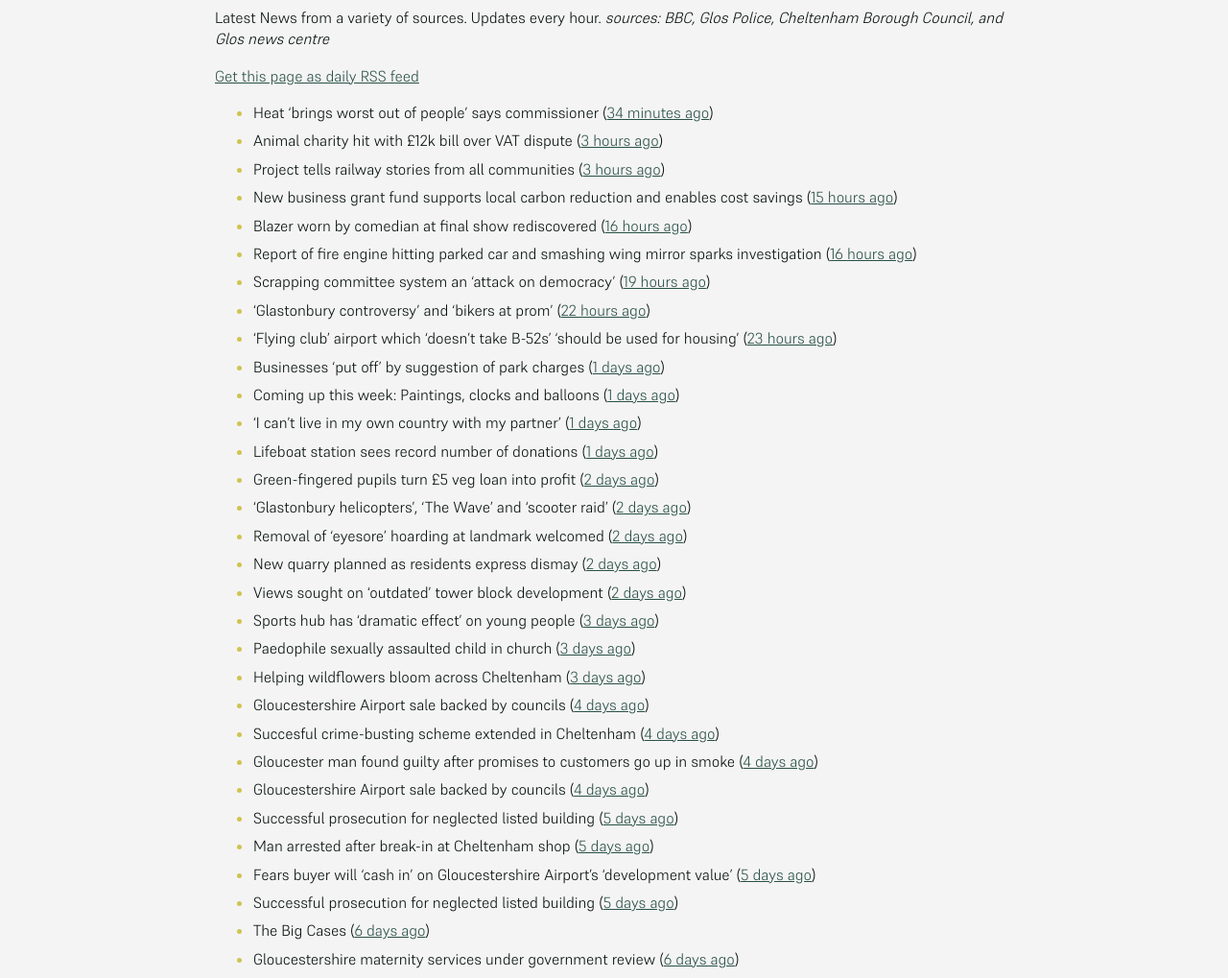
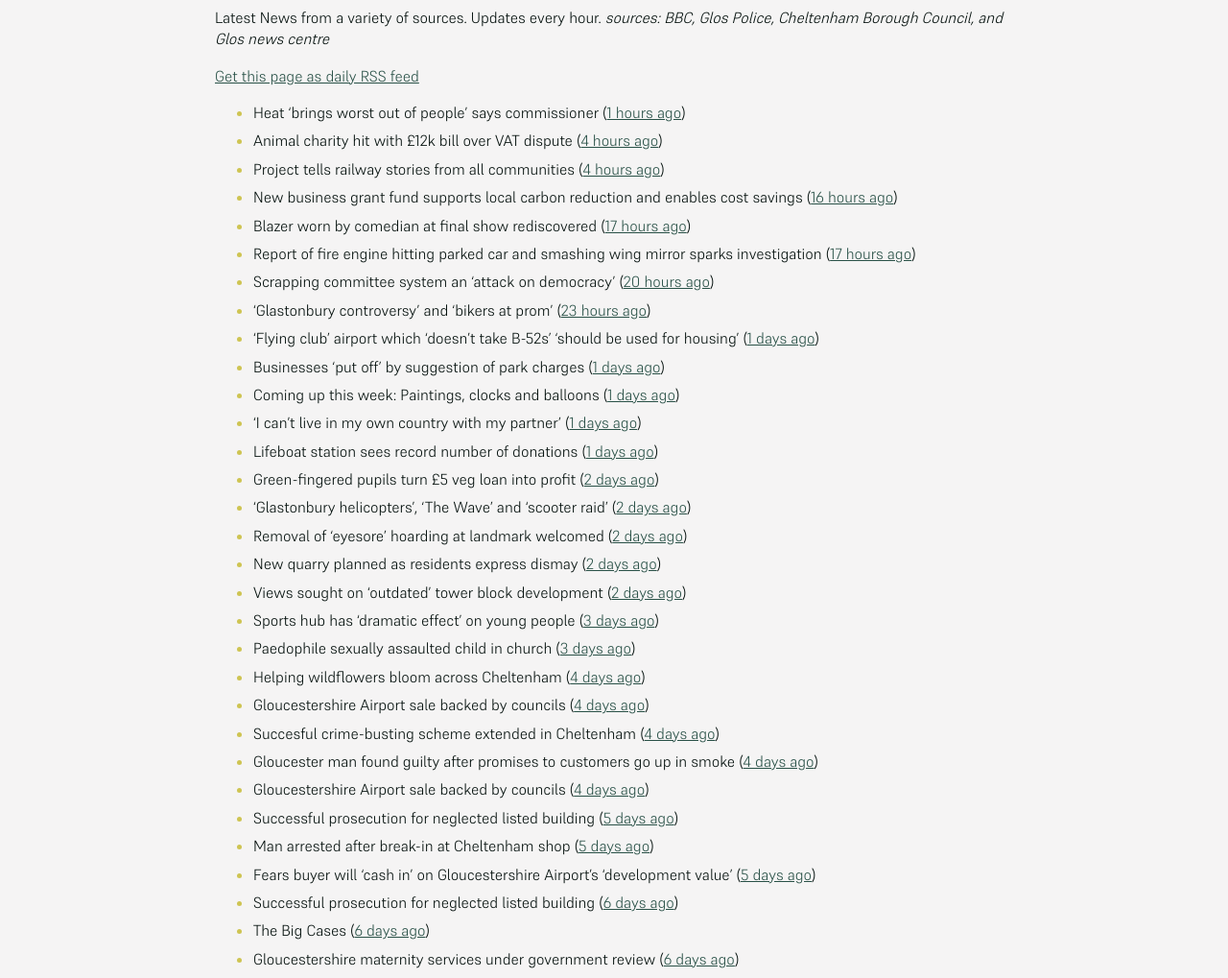
Before and after one commit to mat-0/cheltenham-open-data, a Jekyll site: the page built from _pages/news.md, in a window 1280 px wide and 1400 px high. Shown: the part 266-1285 px from the top of the window at 96% size. Built offline with Jekyll 4.4.1, drawn with Linux system fonts in a browser that asks for light colours; some of the changed text lies outside the part shown.

Commit message:
Updated 2025-07-01 09:57:45

```diff
--- a/_pages/news.md
+++ b/_pages/news.md
@@ -12,15 +12,15 @@ _sources: BBC, Glos Police, Cheltenham Borough Council, and Glos news centre_
 [Get this page as daily RSS feed](/daily.rss)
 
 <!-- news_marker starts -->
-- Heat 'brings worst out of people' says commissioner ([34 minutes ago](https://www.bbc.com/news/articles/ckgjjx0ypwpo))
-- Animal charity hit with £12k bill over VAT dispute ([3 hours ago](https://www.bbc.com/news/articles/cglzy4518y9o))
-- Project tells railway stories from all communities ([3 hours ago](https://www.bbc.com/news/articles/c0l4z258kypo))
-- New business grant fund supports local carbon reduction and enables cost savings ([15 hours ago](https://www.cheltenham.gov.uk/news/article/3026/new_business_grant_fund_supports_local_carbon_reduction_and_enables_cost_savings))
-- Blazer worn by comedian at final show rediscovered ([16 hours ago](https://www.bbc.com/news/articles/c0j44n1y72zo))
-- Report of fire engine hitting parked car and smashing wing mirror sparks investigation ([16 hours ago](https://gloucesternewscentre.co.uk/report-of-fire-engine-hitting-parked-car-and-smashing-wing-mirror-sparks-investigation/))
-- Scrapping committee system an 'attack on democracy' ([19 hours ago](https://www.bbc.com/news/articles/c5ykgp79nl8o))
-- 'Glastonbury controversy' and 'bikers at prom' ([22 hours ago](https://www.bbc.com/news/articles/ce8zz12ldqeo))
-- ‘Flying club’ airport which ‘doesn’t take B-52s’ ‘should be used for housing’ ([23 hours ago](https://gloucesternewscentre.co.uk/flying-club-airport-which-doesnt-take-b-52s-should-be-used-for-housing/))
+- Heat 'brings worst out of people' says commissioner ([1 hours ago](https://www.bbc.com/news/articles/ckgjjx0ypwpo))
+- Animal charity hit with £12k bill over VAT dispute ([4 hours ago](https://www.bbc.com/news/articles/cglzy4518y9o))
+- Project tells railway stories from all communities ([4 hours ago](https://www.bbc.com/news/articles/c0l4z258kypo))
+- New business grant fund supports local carbon reduction and enables cost savings ([16 hours ago](https://www.cheltenham.gov.uk/news/article/3026/new_business_grant_fund_supports_local_carbon_reduction_and_enables_cost_savings))
+- Blazer worn by comedian at final show rediscovered ([17 hours ago](https://www.bbc.com/news/articles/c0j44n1y72zo))
+- Report of fire engine hitting parked car and smashing wing mirror sparks investigation ([17 hours ago](https://gloucesternewscentre.co.uk/report-of-fire-engine-hitting-parked-car-and-smashing-wing-mirror-sparks-investigation/))
+- Scrapping committee system an 'attack on democracy' ([20 hours ago](https://www.bbc.com/news/articles/c5ykgp79nl8o))
+- 'Glastonbury controversy' and 'bikers at prom' ([23 hours ago](https://www.bbc.com/news/articles/ce8zz12ldqeo))
+- ‘Flying club’ airport which ‘doesn’t take B-52s’ ‘should be used for housing’ ([1 days ago](https://gloucesternewscentre.co.uk/flying-club-airport-which-doesnt-take-b-52s-should-be-used-for-housing/))
 - Businesses 'put off' by suggestion of park charges ([1 days ago](https://www.bbc.com/news/articles/c62gz7y2d5zo))
 - Coming up this week: Paintings, clocks and balloons ([1 days ago](https://www.bbc.com/news/articles/c36x778377eo))
 - 'I can't live in my own country with my partner' ([1 days ago](https://www.bbc.com/news/articles/czrynlevnpgo))
@@ -32,7 +32,7 @@ _sources: BBC, Glos Police, Cheltenham Borough Council, and Glos news centre_
 - Views sought on 'outdated' tower block development ([2 days ago](https://www.bbc.com/news/articles/c78nj81ppe5o))
 - Sports hub has 'dramatic effect' on young people ([3 days ago](https://www.bbc.com/news/articles/cvg8pxj550eo))
 - Paedophile sexually assaulted child in church ([3 days ago](https://www.bbc.com/news/articles/czxe4e2ppw2o))
-- Helping wildflowers bloom across Cheltenham ([3 days ago](https://www.cheltenham.gov.uk/news/article/3025/helping_wildflowers_bloom_across_cheltenham))
+- Helping wildflowers bloom across Cheltenham ([4 days ago](https://www.cheltenham.gov.uk/news/article/3025/helping_wildflowers_bloom_across_cheltenham))
 - Gloucestershire Airport sale backed by councils ([4 days ago](https://gloucesternewscentre.co.uk/gloucestershire-airport-sale-backed-by-councils/))
 - Succesful crime-busting scheme extended in Cheltenham ([4 days ago](https://gloucesternewscentre.co.uk/succesful-crime-busting-scheme-extended-in-cheltenham/))
 - Gloucester man found guilty after promises to customers go up in smoke ([4 days ago](https://gloucesternewscentre.co.uk/gloucester-man-found-guilty-after-promises-to-customers-go-up-in-smoke/))
@@ -40,7 +40,7 @@ _sources: BBC, Glos Police, Cheltenham Borough Council, and Glos news centre_
 - Successful prosecution for neglected listed building ([5 days ago](https://gloucesternewscentre.co.uk/successful-prosecution-for-neglected-listed-building/))
 - Man arrested after break-in at Cheltenham shop ([5 days ago](https://gloucesternewscentre.co.uk/man-arrested-after-break-in-at-cheltenham-shop/))
 - Fears buyer will ‘cash in’ on Gloucestershire Airport’s ‘development value’ ([5 days ago](https://gloucesternewscentre.co.uk/fears-buyer-will-cash-in-on-gloucestershire-airports-development-value/))
-- Successful prosecution for neglected listed building ([5 days ago](https://www.cheltenham.gov.uk/news/article/3023/successful_prosecution_for_neglected_listed_building))
+- Successful prosecution for neglected listed building ([6 days ago](https://www.cheltenham.gov.uk/news/article/3023/successful_prosecution_for_neglected_listed_building))
 - The Big Cases ([6 days ago](https://www.bbc.co.uk/iplayer/episode/m001z7w2))
 - Gloucestershire maternity services under government review ([6 days ago](https://www.bbc.co.uk/sounds/play/p0ll39jx))
 - Scrapping of Aston Project blasted as ‘betrayal’ amid call for U-turn over police decision ([7 days ago](https://gloucesternewscentre.co.uk/scrapping-of-aston-project-blasted-as-betrayal-amid-call-for-u-turn-over-police-decision/))
```
Also changed, not shown: other parts of _pages/news.md (+2 -2 lines), _data/flood.json (+4 -4 lines), _pages/fix-my-street.md (+12 -12 lines), index.md (+4 -4 lines).
